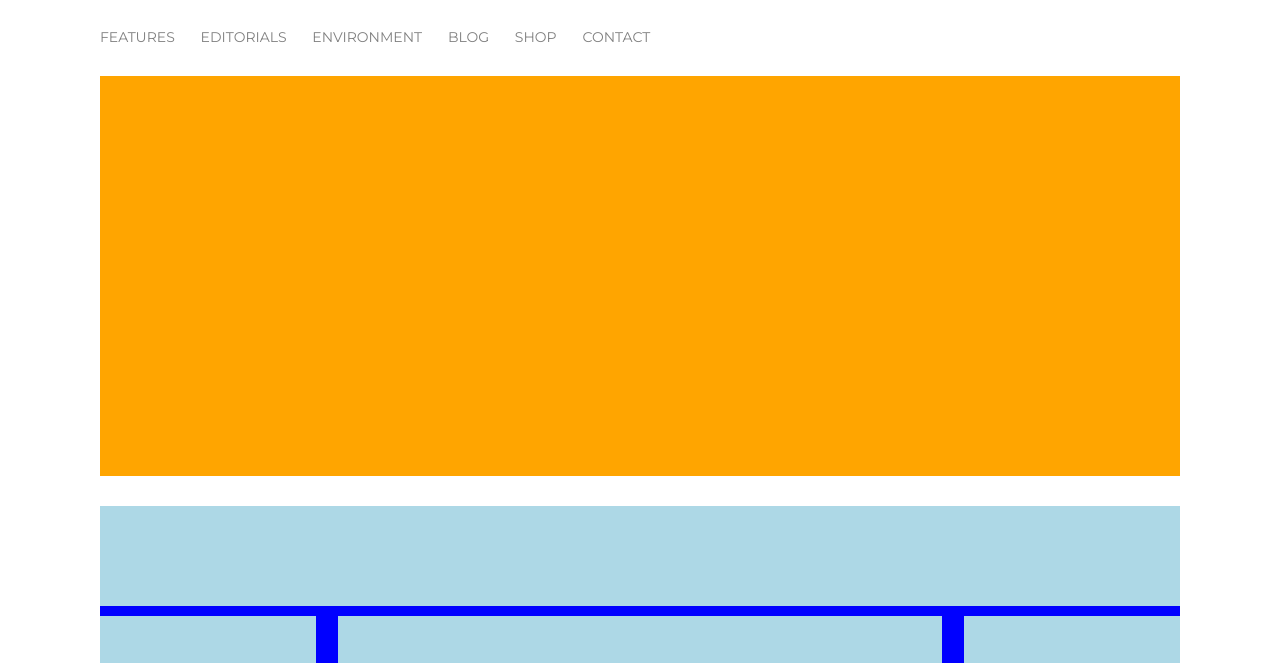
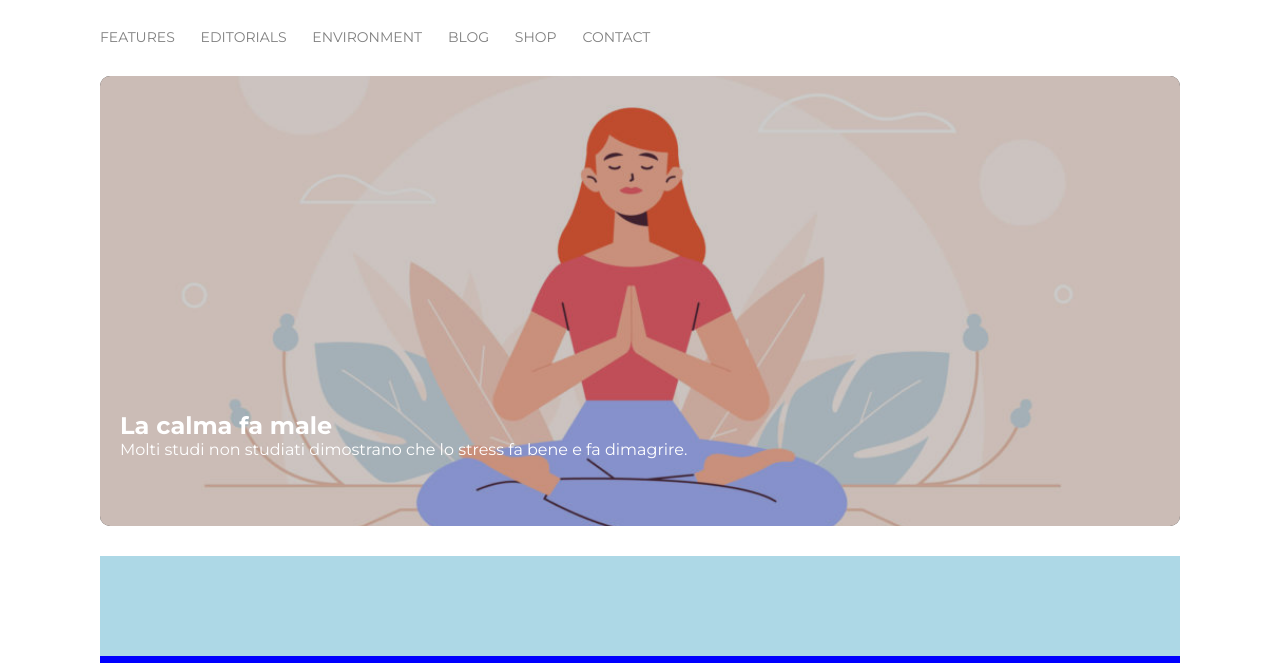
Before and after one commit to zuingo88/htmlcss-wp, a plain HTML site: page index.html in a window 1280 px wide. Shown: the part 70-733 px from the top of the page. Drawn offline with Linux system fonts and the light colour scheme.

Commit message:
jumbotron

```diff
--- a/css/main.css
+++ b/css/main.css
@@ -9,14 +9,14 @@
 /* REGOLE DIV ESTERNO */
 .global {
   margin: 0 auto;
-  min-width: 650px;
-  max-width: 1080px;
+  width: 1080px;
 }
 
 
 /* REGOLE HEADER */
 header {
   width: 100%;}
+  /* debug */
 
 /* logo */
 #logo {
@@ -40,13 +40,35 @@ li > a {
 
 /* prima section */
 #jumbotron {
+  height: 450px;
+  margin: 30px 0 30px 0;
+  /* debug */
+  position: relative;
+  overflow: hidden;
+  border-radius: 10px;
+  background-color: black;
+}
+
+/* immagine */
+.copertina {
   width: 100%;
-  height: 400px;
-  margin: 30px 0 30px 0;
+  margin-top: -140px;
+  opacity: 0.8;
+}
 
-  background-color: orange;
+/* testo immagine */
+.figcaption-copertina {
+  position: absolute;
+  left: 20px;
+  bottom: 15%;
+}
 
+.figcaption-copertina > * {
+  color: white;
+  text-decoration: none;
 }
+
+
 
 /* seconda section */
 
--- a/index.html
+++ b/index.html
@@ -10,7 +10,7 @@
 
 <body>
 
-<!-- margini pagina -->
+  <!-- margini pagina -->
   <div class="global">
 
 
@@ -46,13 +46,19 @@
         </ul>
       </nav>
 
-
     </header>
 
     <main>
 
       <!-- prima section -->
       <section id="jumbotron">
+
+        <img class="copertina" src="img/banner.jpg" alt="banner">
+
+        <figcaption class="figcaption-copertina">
+          <a href="#" title="Leggi l'articolo"><h2>La calma fa male</h2></a>
+          <p>Molti studi non studiati dimostrano che lo stress fa bene e fa dimagrire.</p>
+        </figcaption>
 
       </section>
 
```
